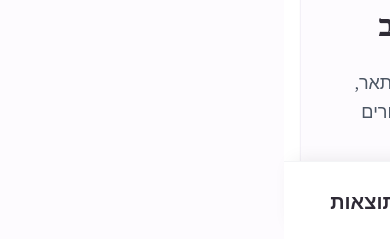
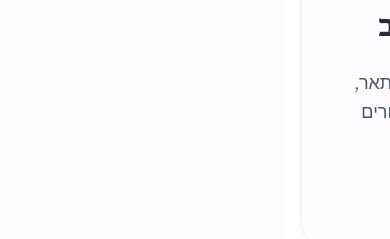
Before and after one commit to Matan22g/dr-rinat-site, a React (Vite) app: page / in a window 390 px wide. Both pictures are taken after a click on the button "לכל הטיפולים". Shown: the part 2343-2582 px from the top of the page. Built offline with nearby package versions, Linux system fonts and the light colour scheme; a web font is replaced by a local one.

Commit message:
fix: update WhatsApp contact message for better user engagement Remove bottom bar

```diff
--- a/src/App.jsx
+++ b/src/App.jsx
@@ -407,7 +407,7 @@ const App = () => {
 
               <div className="flex flex-col sm:flex-row gap-5 justify-center md:justify-start">
                 <a
-                  href={`https://wa.me/972528327115?text=${encodeURIComponent('היי ד"ר רינת, אשמח לפרטים לגבי ייעוץ...')}`}
+                  href={`https://wa.me/972528327115?text=${encodeURIComponent('היי ד״ר רינת, הגעתי דרך האתר ואשמח לפרטים נוספים לגבי טיפול...')}`}
                   target="_blank"
                   rel="noopener noreferrer"
                   className="bg-[#25D366] text-white px-10 py-5 rounded-full font-bold text-xl hover:bg-[#1EBE57] transition-all shadow-xl shadow-[#25D366]/30 flex items-center justify-center gap-3 active:scale-95"
@@ -623,35 +623,19 @@ const App = () => {
 
       {/* --- Floating Action Elements --- */}
       <motion.a
-        href="https://wa.me/972528327115"
+        href={`https://wa.me/972528327115?text=${encodeURIComponent('היי ד״ר רינת, הגעתי דרך האתר ואשמח לפרטים נוספים לגבי טיפול...')}`}
         target="_blank"
         rel="noopener noreferrer"
         initial={{ scale: 0 }}
         animate={{ scale: 1 }}
         whileHover={{ scale: 1.1 }}
-        className="fixed z-50 bg-[#25D366] text-white p-5 rounded-full shadow-2xl bottom-24 right-6 md:bottom-8 md:right-8 flex items-center justify-center"
+        whileTap={{ scale: 0.9 }}
+        className="fixed z-50 bg-[#25D366] text-white p-4 md:p-5 rounded-full shadow-2xl bottom-6 right-6 md:bottom-8 md:right-8 flex items-center justify-center border-2 border-white"
         aria-label="Contact via WhatsApp"
       >
-        <WhatsappIcon size={36} />
+        <span className="absolute inset-0 rounded-full bg-[#25D366] animate-ping opacity-20"></span>
+        <WhatsappIcon size={32} />
       </motion.a>
-
-      {/* Mobile Sticky Footer */}
-      <div className="fixed bottom-0 w-full bg-white border-t border-gray-100 flex md:hidden z-40 shadow-[0_-8px_20px_-10px_rgba(0,0,0,0.1)] min-h-[5rem] pb-[env(safe-area-inset-bottom)]">
-        <button
-          onClick={(e) => handleScrollTo(e, '#contact')}
-          className="w-1/2 h-20 bg-[#9E8FB2] text-white font-bold text-xl flex items-center justify-center gap-3 active:brightness-90 transition-all"
-        >
-          <Calendar size={24} />
-          השאירי פרטים
-        </button>
-        <button
-          onClick={(e) => handleScrollTo(e, '#results')}
-          className="w-1/2 h-20 bg-white text-[#2E2A35] font-bold text-xl active:bg-[#F3F0F7] transition-all flex items-center justify-center gap-3"
-        >
-          <Sparkles size={24} />
-          תוצאות
-        </button>
-      </div>
 
     </div>
   );
```
